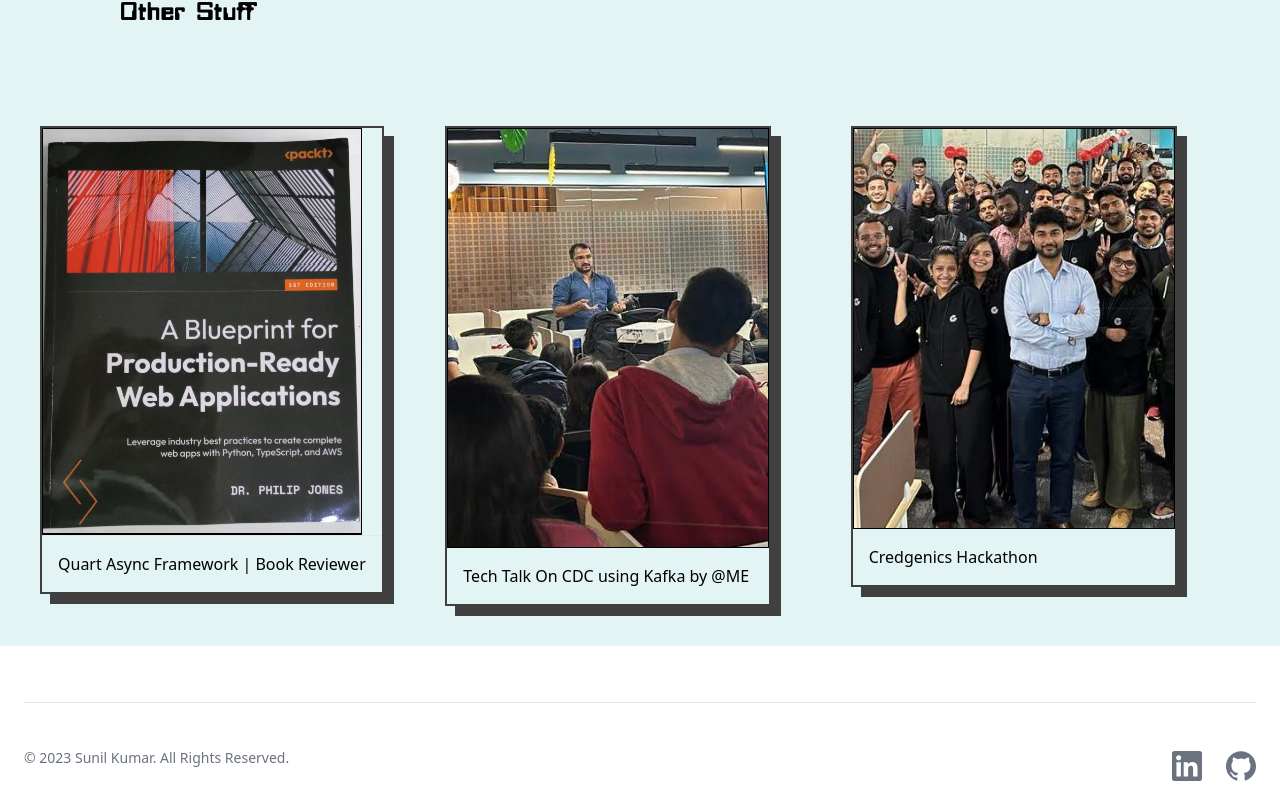
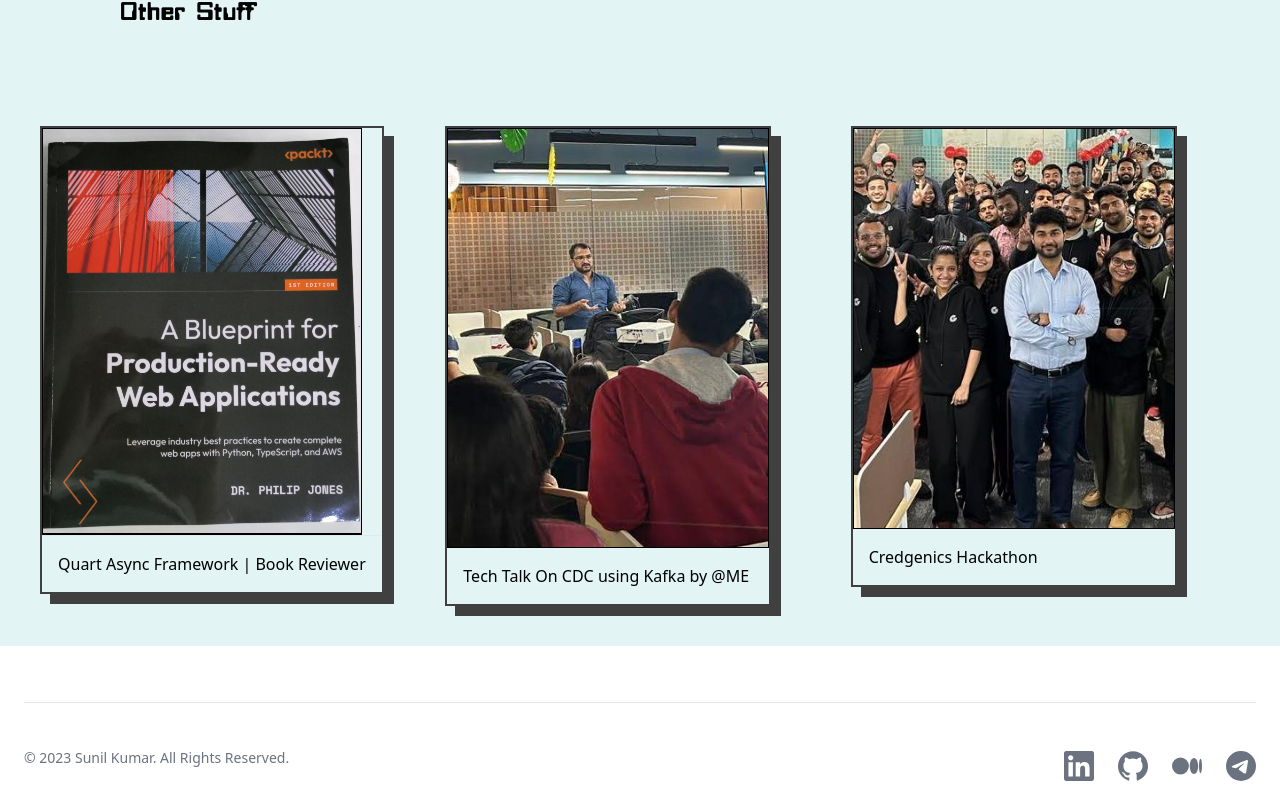
Before and after one commit to sunil-kumarr/sunil-kumarr.git.io, a React (Vite) app: page / in a window 1280 px wide. Shown: the part 2911-3716 px from the top of the page. Built offline with nearby package versions, Linux system fonts and the light colour scheme.

Commit message:
add social accounts

```diff
--- a/src/components/PageFooter.jsx
+++ b/src/components/PageFooter.jsx
@@ -1,5 +1,5 @@
 import React from "react";
-import { SiGithub, SiLinkedin } from "react-icons/si";
+import { SiGithub, SiLinkedin, SiMedium, SiTelegram } from "react-icons/si";
 
 const PageFooter = () => (
   <footer class="p-4 bg-white sm:p-6 dark:bg-gray-800">
@@ -17,7 +17,7 @@
           <a
             href="https://www.linkedin.com/in/kumar-sunil/"
             target="_blank"
-            class="text-gray-500 hover:text-gray-900 dark:hover:text-white"
+            class="text-gray-500 hover:text-blue-700 dark:hover:text-white"
           >
             <SiLinkedin size={30} />
           </a>
@@ -28,6 +28,20 @@
           >
             <SiGithub size={30} />
           </a>
+          <a
+            href="https://sunil-kumarr.medium.com/"
+            target="_blank"
+            class="text-gray-500 hover:text-gray-900 dark:hover:text-white"
+          >
+            <SiMedium size={30} />
+          </a>
+          <a
+            href="https://t.me/sunilkumarrdev"
+            target="_blank"
+            class="text-gray-500 hover:text-blue-400 dark:hover:text-white"
+          >
+            <SiTelegram size={30} />
+          </a>
         </div>
       </div>
     </div>
```
